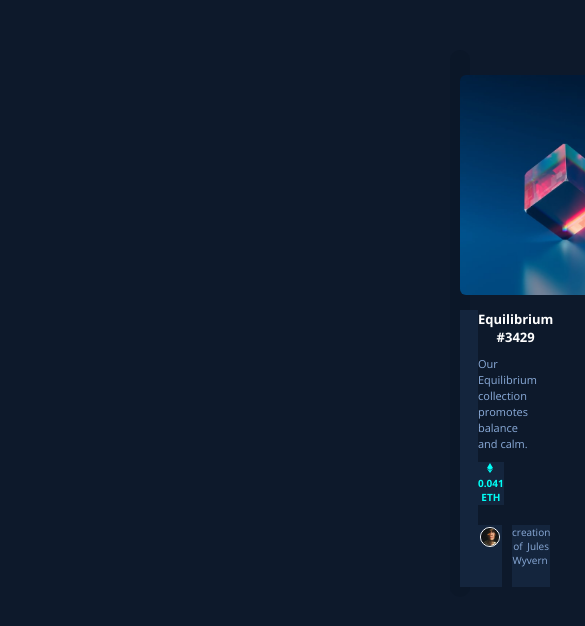
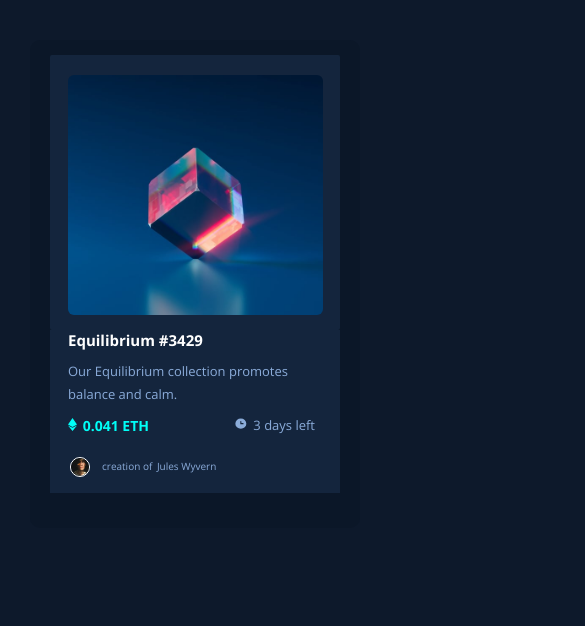
Before and after one commit to theHawk1992/NFT-Preview-Card-Component, a plain HTML site: page index.html in a window 390 px wide. Shown: the top 626 px of the page, 585 px wide, since content can reach past the window. Drawn offline with nearby package versions, Linux system fonts and the light colour scheme.

Commit message:
final stylying touches and creat mobile responsivness

```diff
--- a/style.css
+++ b/style.css
@@ -18,8 +18,6 @@ body main div {
     padding-top: 15px;
     border-radius: 2px;
     padding-bottom: 10px;
-
-
 }
 
 body main div, h2, p, ul, li{
@@ -83,8 +81,8 @@ h2:hover{
 }
 
 #clock-icon {
-    width: 11px;
-    height: 11px;
+    width: 12px;
+    height: 9px;
     background-color: hsl(216, 50%, 16%);
     padding-top: 1px;
 }
@@ -98,7 +96,6 @@ h2:hover{
     border: 1px 1px;
     border-width: 1px;
     border-radius: 50%;
-
 }
 
 #creator-name-style{
@@ -106,6 +103,7 @@ h2:hover{
     font-family: inherit;
     font-size: 10px;
     padding-bottom: 20px;
+    padding-top: 4px;
 }
 
 span{
@@ -125,7 +123,7 @@ span{
     padding-bottom: 10px;
     padding-top: 10px;
     justify-content: left;
-    gap: 90px;
+    gap: 85px;
 }
 
 #second-ul{
@@ -133,6 +131,53 @@ span{
     padding-left: 18px;
     justify-content: left;
     gap: 10px;
-    padding-top: 10px
+    padding-top: 10px;
+}
 
+@media (max-width:480px) {
+    main{
+        text-align: center;
+        margin: 40px 30px 40px 30px;
+        padding: 15px 20px 35px 20px;
+        background-color: hsl(216, 58%, 10%);
+        border-radius: 10px;
+    }
+
+    body main div {
+    padding-top: 20px;
+    border-radius: 2px;
+    padding-bottom: 10px;
+    }
+    #style-pic{
+        width: 255px;
+        height: 240px;
+        object-fit: cover;
+        border-radius: 6px;
+    }
+    h2 {
+        font-size: 15px;
+    }
+    #text-words {
+        font-size: 13px;
+        line-height: 23px;
+    }
+
+    #eth-icon {
+        width: 9px;
+        height: 13px;
+    }
+
+    #eth-style {
+        font-size: 14px;
+    }
+
+    #timer-style {
+        font-size: 13px;
+    }
+
+    #clock-icon {
+        width: 14px;
+        height: 13px;
+        padding-top: 1px;
+    }
 }
```
